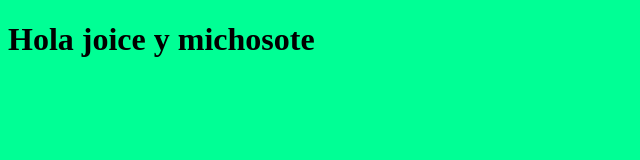
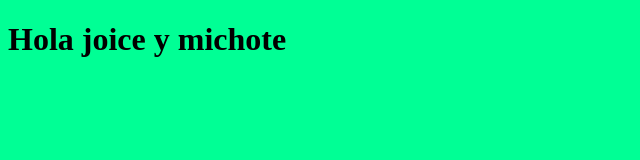
Before and after one commit to Machica2/mi-primer-web, a plain HTML site: page index.html in a window 1280 px wide. Shown: the full height of the page, 0-640 px from the left. Drawn offline with Linux system fonts and the light colour scheme.

Commit message:
arreglo nombre michote

```diff
--- a/index.html
+++ b/index.html
@@ -8,7 +8,7 @@
     <title>Mi primer web</title>
 </head>
 <body>
-    <h1>Hola joice y michosote</h1>
+    <h1>Hola joice y michote</h1>
     <script src="index.js"></script>
 </body>
 </html>
```
